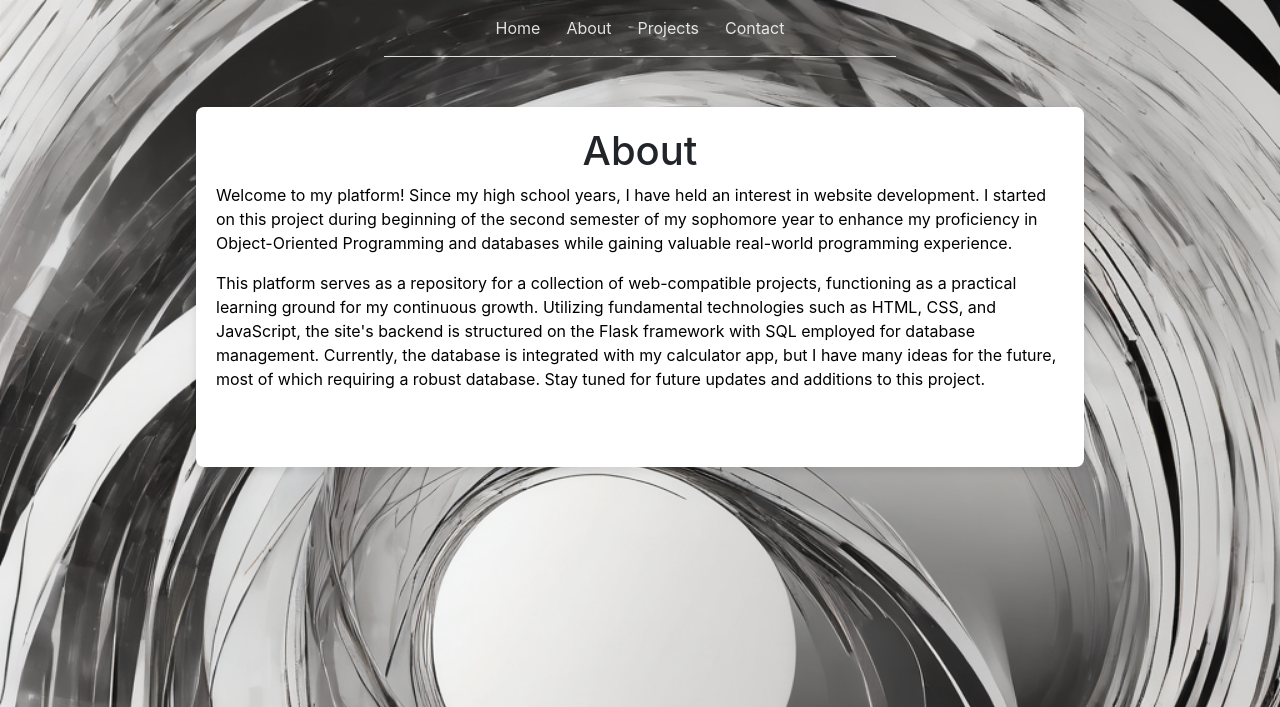
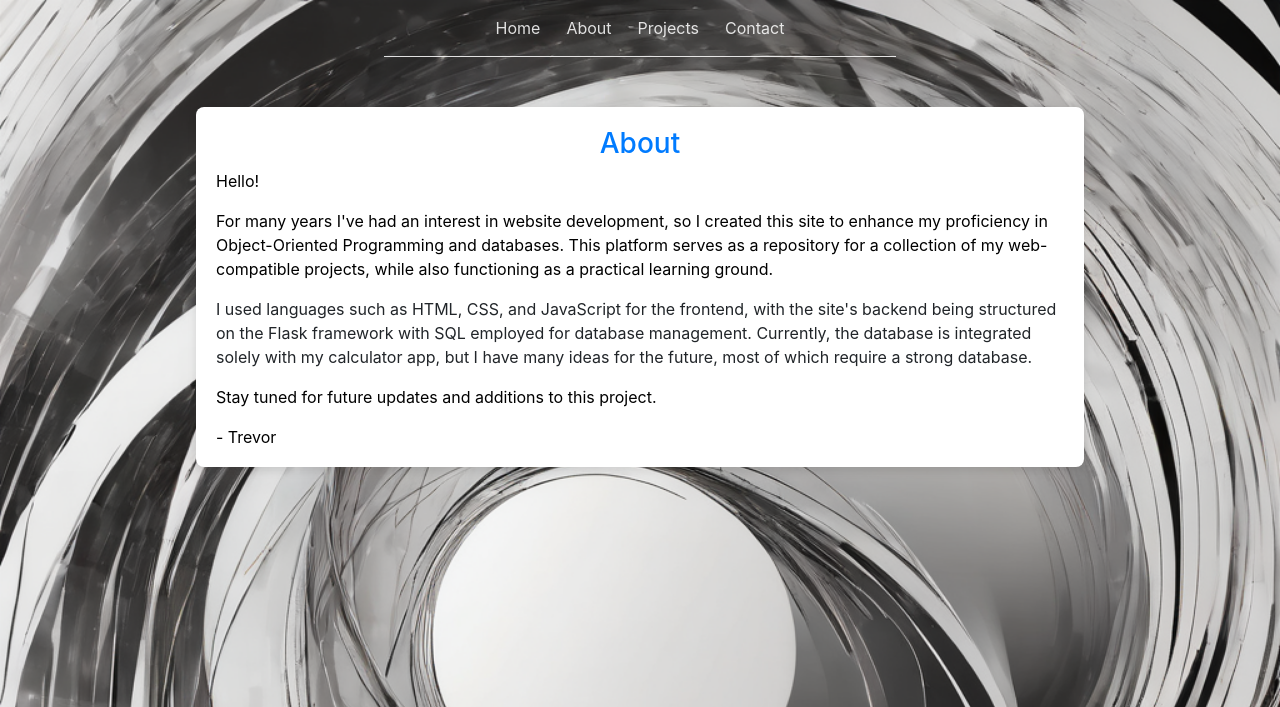
Before and after one commit to trevorfar/Portfolio_Site, a Flask app: page /about in a window 1280 px wide. Shown: the top 707 px of the page. Run offline with Flask 3, Linux system fonts and the light colour scheme; some libraries are stand-ins or nearby versions.

Commit message:
Styling about and home

```diff
--- a/static/css/style_about.css
+++ b/static/css/style_about.css
@@ -1,4 +1,5 @@
-h1 {
+h3 {
+    color: #007bff;
     text-align: center;
 }
 
--- a/templates/about.html
+++ b/templates/about.html
@@ -7,15 +7,20 @@
 <link rel="stylesheet" href="{{ url_for('static', filename='css/style_about.css') }}">
 <div class="content">
     <div class="aboutContainer mx-auto">
-        <h1>About</h1>
-    <p>Welcome to my platform! Since my high school years, I have held an interest in website development. I started on this project during beginning of the second semester of my sophomore year to enhance
-        my proficiency in Object-Oriented Programming and databases while gaining valuable real-world programming experience.
+    <h3>About</h3>
+    <p>
+    Hello!
     </p>
     <p>
-        This platform serves as a repository for a collection of web-compatible projects, functioning as a practical learning ground for my continuous growth.
-        Utilizing fundamental technologies such as HTML, CSS, and JavaScript, the site's backend is
-        structured on the Flask framework with SQL employed for database management. Currently, the database is integrated with my calculator app, but I have many ideas for the future,
-        most of which requiring a robust database. Stay tuned for future updates and additions to this project.
+    For many years I've had an interest in website development, so I created this site to enhance my proficiency in Object-Oriented Programming and databases. This platform serves as a repository for a collection of my web-compatible projects, while also functioning as a practical learning ground.
+    </p>
+    I used languages such as HTML, CSS, and JavaScript for the frontend, with the site's backend being structured on the Flask framework with SQL employed for database management. Currently, the database is integrated solely with my calculator app, but I have many ideas for the future, most of which require a strong database.
+    </p>
+    <p>
+    Stay tuned for future updates and additions to this project.
+    </p>
+    <p>
+    - Trevor
     </p>
     </div>
 </div>
```
Also changed, not shown: static/css/indexStyle.css (+8 -2 lines), templates/index.html (+15 -3 lines), 1 other file.
